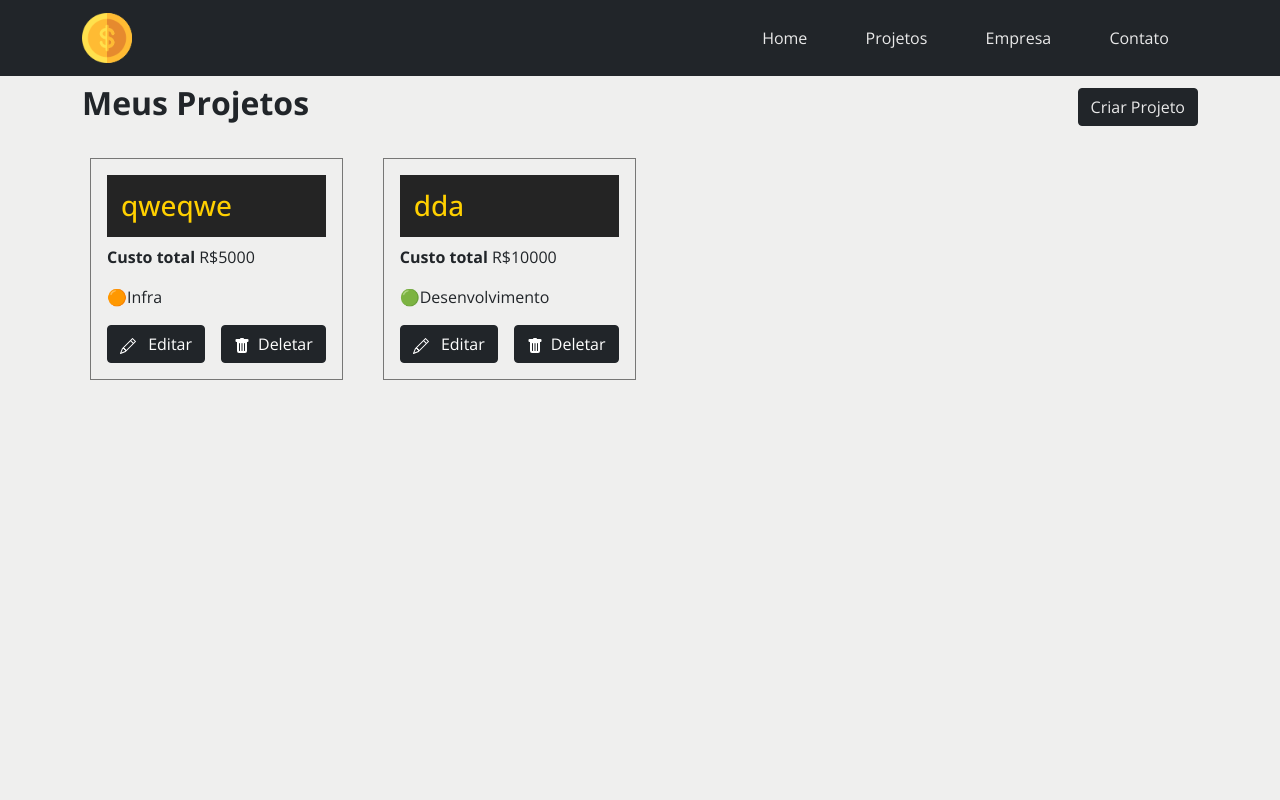
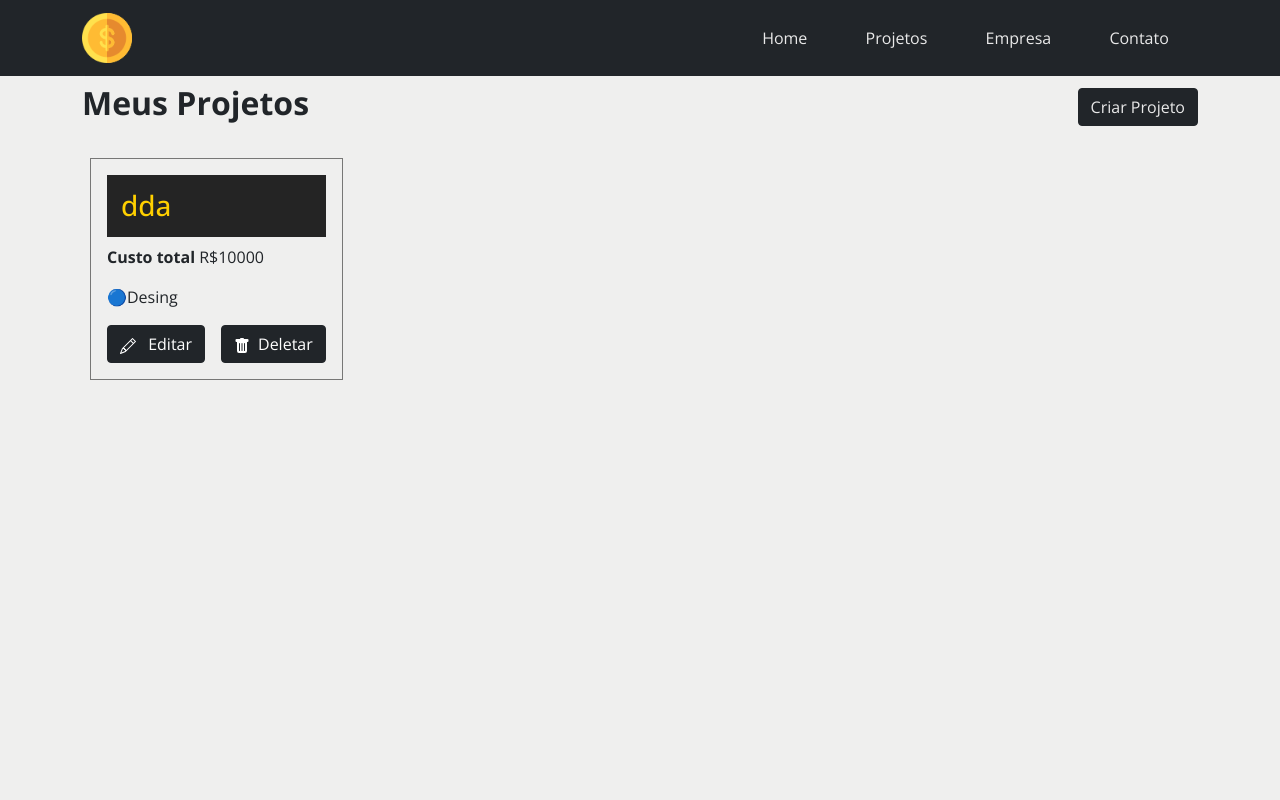
Before and after one commit to maikeg-alves/projeto-costs-curso, a React (Create React App) app: page /Projetos in a window 1280 px wide. Shown: the top 800 px of the page. Built offline with nearby package versions, Linux system fonts and the light colour scheme; data requests are answered from the project's data file.

Commit message:
16/04 Update, finalizado as funçoes do app

```diff
--- a/db.json
+++ b/db.json
@@ -1,52 +1,16 @@
 {
   "posts": [
     {
-      "name": "qweqwe",
-      "orcamento": "5000",
-      "select": "🟠Infra",
-      "services": [
+      "name": "dda",
+      "orcamento": "10000",
+      "select": "🔵Desing",
+      "services": [],
+      "costs": [
         {
-          "nome": "12",
-          "descricao": "teste test teste tee st ete te etett 2",
-          "custo": "10",
-          "id": "21cf1ad3-7d1c-4314-8b16-409f875f12e4"
+          "valor": 0
         }
       ],
-      "coats": [
-        {}
-      ],
       "id": 1
-    },
-    {
-      "name": "dda",
-      "orcamento": "10000",
-      "select": "🟢Desenvolvimento",
-      "services": [
-        {
-          "nome": "teste",
-          "descricao": "teste test teste tee st ete te etett ",
-          "custo": "123",
-          "id": "79b2cf2f-ca93-4843-bec5-c1ccaa9c5bbe"
-        },
-        {
-          "nome": "teste",
-          "descricao": "teste test teste tee st ete te etett ",
-          "custo": "123",
-          "id": "f2b6acb3-d222-4c8b-b17a-22c4ead4a4f7"
-        },
-        {
-          "nome": "teste",
-          "descricao": "teste test teste tee st ete te etett 2",
-          "custo": "300",
-          "id": "8bde0dec-9673-4f25-bd7c-b51e3ed563db"
-        }
-      ],
-      "coats": [
-        {
-          "valor": 546
-        }
-      ],
-      "id": 2
     }
   ]
 }
--- a/src/components/pages/Createproject.jsx
+++ b/src/components/pages/Createproject.jsx
@@ -24,7 +24,7 @@ export default function Createproject() {
 
     } else {
       data.services = []
-      data.coats = []
+      data.costs = [ {valor : 0}]
        Api
        .post("/posts", data, {
           headers: { "Content-Type": "application/json" },
--- a/src/components/pages/Editproject.jsx
+++ b/src/components/pages/Editproject.jsx
@@ -19,10 +19,10 @@ export default function Editproject({ titulo, categoria, orcamento, total, id })
   const [sentinel2, setSentinel2] = useState(false);
 
   const [editproject, setEditproject] = useState([]);
-/*   const [addedServices, setAddservice] = useState([]);  */
+
   const [base, setBase] = useState([]);
-  const [coats, setCoats] = useState([]);
-/*   const [totalvalue, setTotalvalue] = useState(0);  */
+  const [costs, setCoats] = useState([]);
+
 
   useEffect(() => {
 
@@ -33,12 +33,15 @@ export default function Editproject({ titulo, categoria, orcamento, total, id })
 
   },[]); // eslint-disable-line react-hooks/exhaustive-deps
 
+
   useEffect(() => {
-   Api.get(`/posts/${id}`)
-   .then((data)=>
-   setCoats(data.data.coats))
-  },[]) // eslint-disable-line react-hooks/exhaustive-deps
+    Api.get(`/posts/${id}`)
+    .then((data)=>
+    setCoats(data.data.costs))
+  },[base]) // eslint-disable-line react-hooks/exhaustive-deps
   /* buttom show input Edit Project */
+
+
   function ediprofile() {
     setBarstatus(true);
     setServico(false);
@@ -47,7 +50,7 @@ export default function Editproject({ titulo, categoria, orcamento, total, id })
   const onSubmit = (data) => {
     const article = {
       name: data.name,
-      orcamento: data.orcamento - data.data.coats,
+      orcamento: data.orcamento - data.data.costs,
       select: data.select,
     };
 
@@ -83,21 +86,18 @@ export default function Editproject({ titulo, categoria, orcamento, total, id })
   const somar = async () => {
     const converting = base.map(({ custo }) =>  parseInt(custo) );
     if (converting.length > 0 ) {
-      const total = converting.reduce((total, currentValue) =>
-       total + currentValue );
+
+      const total = converting.reduce((total, currentValue) => total + currentValue, 0);
 
       const over =  {
         valor: total
       }
 
-      Api.patch(`/posts/${id}`, { coats : [ over ]})
+      Api.patch(`/posts/${id}`, { costs : [ over ]})
+    }
+  }
 
-      /* const orc = await Api.get(`/posts/${id}`)
-      .then((resp)=> parseInt(resp.data.orcamento)) */
 
-    }
-
-  }
 
   const onSubmitService = async (data) => {
 
@@ -132,18 +132,15 @@ export default function Editproject({ titulo, categoria, orcamento, total, id })
 
   function handleRemove(){
 
-    Api.patch(`/posts/${id}`,{services: []})
+    Api.patch(`/posts/${id}`,{services: []} )
     .then((resp) => setBase(resp.data.services))
+
+    Api.patch(`/posts/${id}`,{ costs: [ {valor:0} ]} )
+    .then((resp) => setCoats(resp.data.costs))
 
   }
 
-  let valor = 0
-
-  if(coats.length > 0 ){
-    valor = coats.map(({valor})=> valor )
-  } else { valor = 0 }
-
-/*   console.log(coats) */
+  somar()
 
   return (
     <Container key={id} className={styles.container}>
@@ -155,8 +152,11 @@ export default function Editproject({ titulo, categoria, orcamento, total, id })
               titulo={`Projeto: ` + titulo}
               categoria={categoria}
               orcamento={orcamento}
-              total={valor}
-            />
+              total={ costs.map(({valor})=> parseInt(valor))}
+              />
+                /* costs.length > 0 ? (
+                  costs.map(({valor})=> parseInt(valor))
+                ) : ( 0 ) */
         ) : (
           editproject.map((resp) => (
             <Basevalues
@@ -164,7 +164,7 @@ export default function Editproject({ titulo, categoria, orcamento, total, id })
               titulo={`Projeto:` + resp.name}
               categoria={resp.select}
               orcamento={resp.orcamento}
-              total={valor}
+              total={costs.map(({valor})=> parseInt(valor))}
             />
           ))
         )}
```
